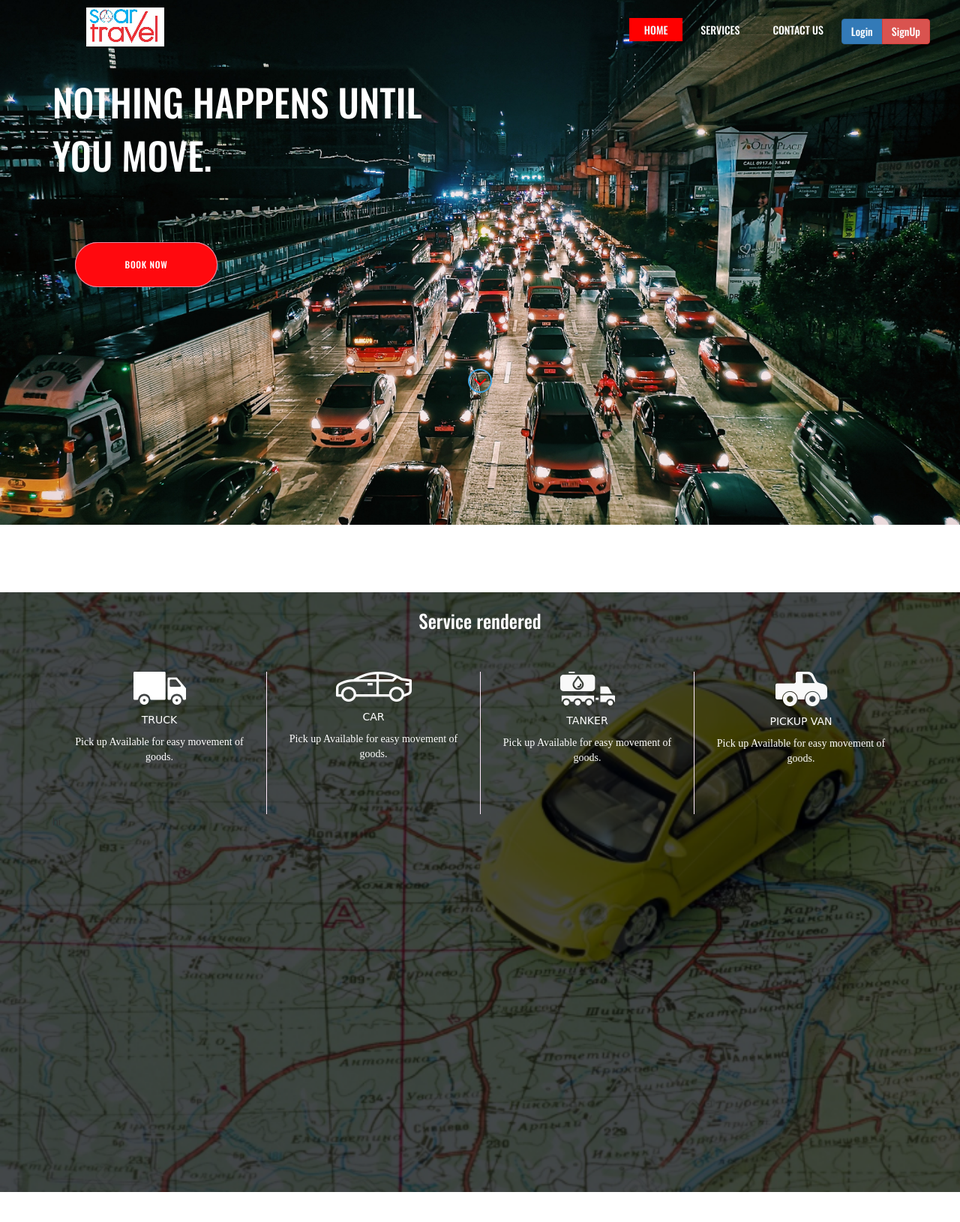
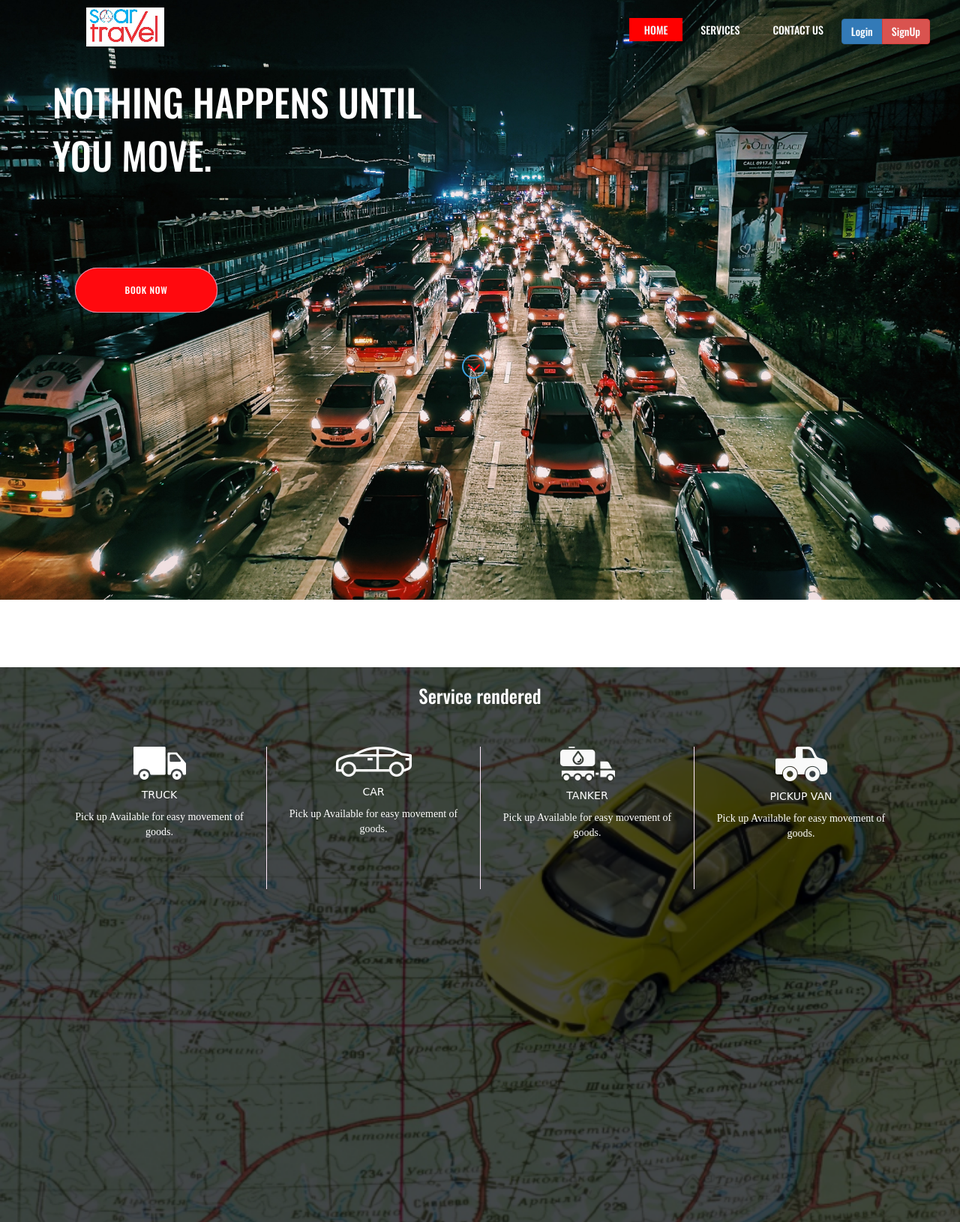
Before and after one commit to s3un/houlage, a Django app: page / in a window 1280 px wide; the page is wider, and only the part inside the window is pictured. Shown: the top 1630 px of that part at 75% size. Run offline with Django 3.2, Linux system fonts and the light colour scheme; data comes from the database, SQL or seed files in the repository; some libraries are stand-ins or nearby versions; some web fonts are replaced.

Commit message:
fix hero issues

```diff
--- a/asset/css/style.css
+++ b/asset/css/style.css
@@ -6,7 +6,7 @@ p,h1,h2,h3,h4,h5,h6,a, label,button,td,th,select{
      font-family: 'Oswald', sans-serif;
 }
 .bodytype   {
-    height: 700px;
+    height: 100vh;
     background-image: url("/static/img/carscity.jpg");
     width: 100%;
     max-width: 100%;
@@ -60,7 +60,7 @@ padding: 8px;
 
 .text  p, .logtext  {
     margin-top: 100px;
-    margin-bottom: 80px;
+    margin-bottom: 10%;
     font-family: 'Oswald', sans-serif;
     color: #ffffff;
     font-size: 50px;
@@ -90,6 +90,7 @@ padding: 8px;
 /*button on home */
 .butall {
     margin-left: 100px;
+    margin-bottom: 5%;
 }
 
 .button {
@@ -107,6 +108,7 @@ padding: 8px;
     opacity: 1;
     background-color: #ff090e;
     border: 1px solid rgba(219, 221, 255, 0.6);
+
 
 
 }
@@ -274,9 +276,6 @@ padding: 8px;
 }
 
 .scroll-down {
-    position: absolute;
-    top: 500px;
-    left: 50%;
     margin-left: -16px;
     display: block;
     width: 32px;
--- a/templates/Home/base.html
+++ b/templates/Home/base.html
@@ -19,7 +19,7 @@
 
         <script type="text/javascript">
         $(function() {
-            $('.scroll-down').click (function() {
+            $('.scroll-downs').click (function() {
                 $('html, body').animate({scrollTop: $('.newp').offset().top }, 'slow');
                 return false;
             });
--- a/templates/Home/index.html
+++ b/templates/Home/index.html
@@ -45,10 +45,12 @@
     </div>
     <div class="button row butall"><div class="shake"><a href="{% url 'auto' %}" class="button">Book Now</a></div></div>
     <div class="row">
-        <div class="container">
-            <section>
-                <a href="#" class="scroll-down" address="true"></a>
-            </section>
+        <div class="col-md-12">
+            <div class="col-md-4"></div>
+            <div class="col-md-4 center">
+                <center><a href="#" class="scroll-down" address="true"></a></center>
+            </div>
+            <div class="col-md-4"></div>
         </div>
 
     </div>
```
